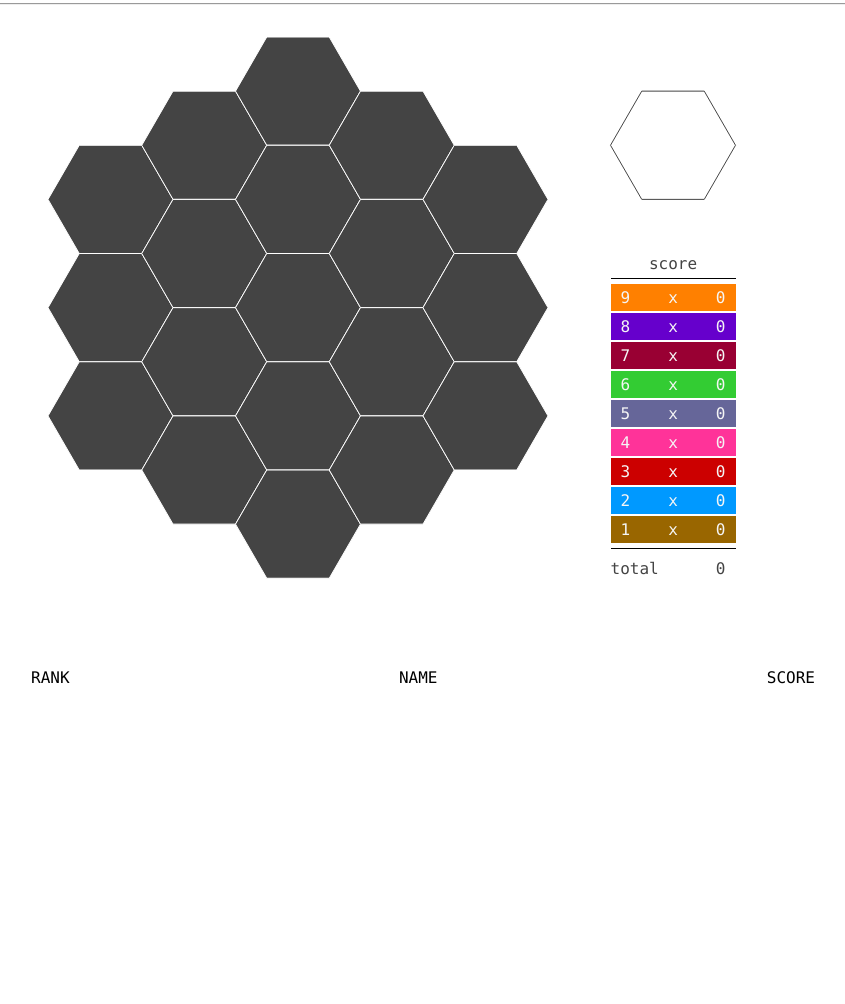
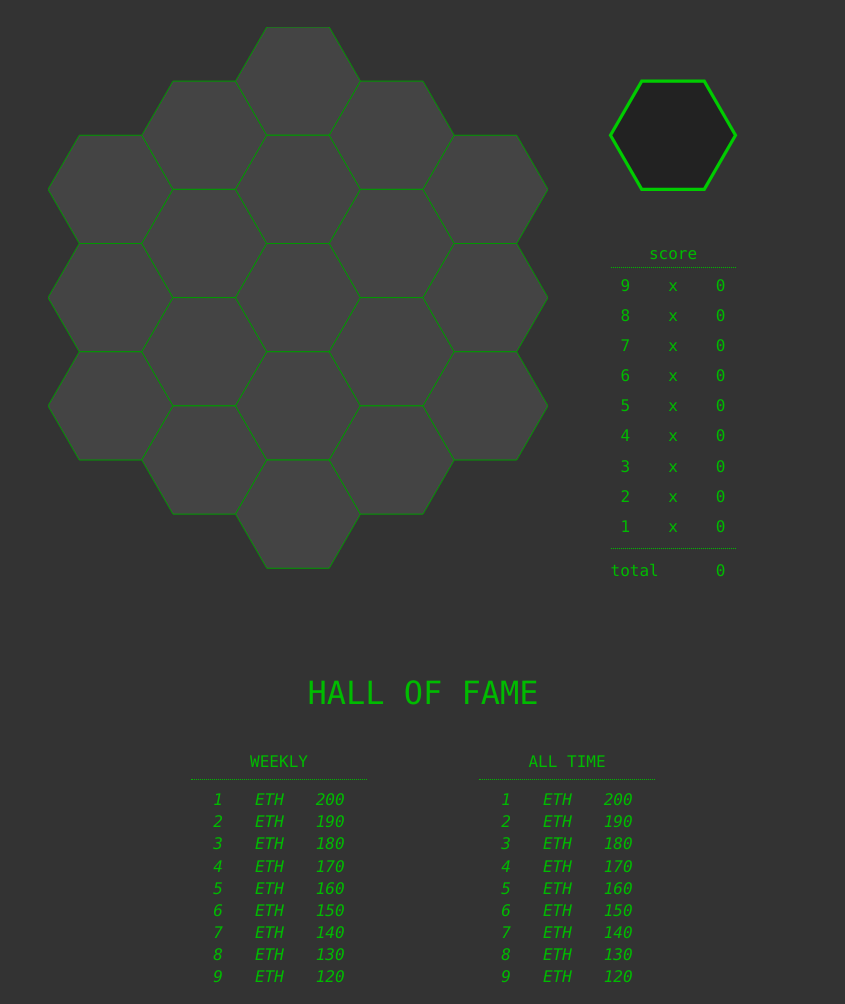
Before and after one commit to jamesWestbrook/eth-game, a website: page index.html in a window 1280 px wide. Shown: the part 101-1105 px from the top of the page, without its empty margins (217-1062 px from the left). Before the commit the page ends 800 px from the top, so only its background shows below. Drawn offline with nearby package versions, Linux system fonts and the light colour scheme.

Commit message:
dark-format

```diff
--- a/GreasyGame.js
+++ b/GreasyGame.js
@@ -348,7 +348,6 @@ class GreasyGame {
 
         this._setCorners(hex)
         this._setEdgeCenters(hex)
-        this.activeHex = hex
 
         //save ref to hud tile
         this.svg.st.hudtile = this.svg.st.append('path')
@@ -367,15 +366,19 @@ class GreasyGame {
 
             return path
         })
-        .style('fill', '#fff')
-        .attr('stroke', options.hexColor)
-        .attr('stroke-width', '1px')
+        .style('fill', '#222')
+        .attr('stroke', '#0c0')
+        .attr('stroke-width', '0.2rem')
         .on('click', () => {
 
             if(this.activeTile === undefined) {
                 this._chooseRandomTile()
                 this._drawLines(hex)
             }
+
+            this.svg.st.hudtile.transition()
+                .duration(2000)
+                .ease("linear")
 
         })
 
--- a/index.html
+++ b/index.html
@@ -8,10 +8,18 @@
         <script type="text/javascript" src="GreasyGame.js"></script>
 
         <style type="text/css">
+            :root {
+                --main-font: #0b0
+            }
 
             html {
                 font-family: Menlo, Monaco, Consolas, "Lucida Console", monospace;
+                background-color: #333;
+                color: var(--main-font)
             }
+
+            /* the game board */
+            #board {}
 
             #header {
                 display: flex;
@@ -26,29 +34,22 @@
                 margin: 2rem 0;
             }
 
-            /* the game board */
-            #board {}
-
             #hud {
                 display:flex;
                 flex-flow: column;
             }
 
-            #scoreBoard {
-                color: #444;
-            }
-
             #scoreLabel {
-                margin-bottom: 5px;
-                padding-bottom: 5px;
-                border-bottom: 1px solid black;
+                margin-bottom: 0.25rem;
+                padding-bottom: 0.25rem;
+                border-bottom: 0.1rem dotted var(--main-font);
                 text-align: center;
             }
 
             #totalLabel {
-                margin-top: 5px;
-                padding-top: 10px;
-                border-top: 1px solid black;
+                margin-top: 0.5rem;
+                padding-top: 0.75rem;
+                border-top: 0.1rem dotted var(--main-font);
             }
 
             #totalLabel > div {
@@ -58,22 +59,51 @@
             }
 
             #points > div {
-                margin: 2px 0 2px 0;
+                margin: 0.2rem 0;
                 padding: 4px 10px 4px 10px;
                 display: flex;
                 justify-content: space-between;
-                color: whitesmoke;
             }
 
-            #leaderBoard {
-                display:flex;
-                padding: 0 15rem;
-                justify-content: space-between;
+            #hof-label {
+                display: flex;
+                justify-content: center;
+                font-size: 2rem;
+                padding: 1rem;
             }
 
-            #leaderBoard > .label {
+            #leader-board {
                 display: flex;
+                justify-content: center;
             }
+
+            #leader-board > div {
+                display: flex;
+                padding: 0.5rem 3rem;
+                flex-flow: column;
+                min-width: 12rem;
+            }
+
+            .greatest {
+                margin: 0.5rem;
+                padding: 0.5rem;
+                border-bottom: 0.1rem dotted var(--main-font);
+                display: flex;
+                justify-content: center;
+            }
+
+            .greatest-bucket {
+                display: flex;
+                justify-content: space-evenly;
+            }
+
+            .greatest-bucket > div > div {
+                padding: 0.1rem;
+                font-style: italic
+            }
+
+
+
 
 		</style>
 	</head>
@@ -81,8 +111,6 @@
         <div id="header">
             EAT THE HEX
         </div>
-
-        <hr/>
 
         <div id="game">
             <div id="board"></div>
@@ -108,33 +136,103 @@
             </div>
         </div>
 
-        <div id="leaderBoard">
+        <div id="hof-label">
+            HALL OF FAME
+        </div>
 
-            <div class="label" id="rank">RANK
-                <div id="r1"></div>
-                <div id="r2"></div>
-                <div id="r3"></div>
-                <div id="r4"></div>
-                <div id="r5"></div>
+        <div id="leader-board">
+
+            <div id="weekly">
+
+                <div class="greatest">WEEKLY</div>
+
+                <div class="greatest-bucket">
+
+                    <div id="ranks">
+                        <div class="r1">1</div>
+                        <div class="r2">2</div>
+                        <div class="r3">3</div>
+                        <div class="r4">4</div>
+                        <div class="r5">5</div>
+                        <div class="r6">6</div>
+                        <div class="r7">7</div>
+                        <div class="r8">8</div>
+                        <div class="r9">9</div>
+                    </div>
+
+                    <div class="names">
+                        <div class="n1">ETH</div>
+                        <div class="n2">ETH</div>
+                        <div class="n3">ETH</div>
+                        <div class="n4">ETH</div>
+                        <div class="n5">ETH</div>
+                        <div class="n6">ETH</div>
+                        <div class="n7">ETH</div>
+                        <div class="n8">ETH</div>
+                        <div class="n9">ETH</div>
+                    </div>
+
+                    <div class="scores">
+                        <div class="s1">200</div>
+                        <div class="s2">190</div>
+                        <div class="s3">180</div>
+                        <div class="s4">170</div>
+                        <div class="s5">160</div>
+                        <div class="s6">150</div>
+                        <div class="s7">140</div>
+                        <div class="s8">130</div>
+                        <div class="s9">120</div>
+                    </div>
+
+                </div>
+
             </div>
 
-            <div class="label">NAME
-                <div id="n1"></div>
-                <div id="n2"></div>
-                <div id="n3"></div>
-                <div id="n4"></div>
-                <div id="n5"></div>
+            <div id="all-time">
+
+                <div class="greatest">ALL TIME</div>
+
+                <div class="greatest-bucket">
+
+                    <div class="ranks">
+                        <div class="r1">1</div>
+                        <div class="r2">2</div>
+                        <div class="r3">3</div>
+                        <div class="r4">4</div>
+                        <div class="r5">5</div>
+                        <div class="r6">6</div>
+                        <div class="r7">7</div>
+                        <div class="r8">8</div>
+                        <div class="r9">9</div>
+                    </div>
+
+                    <div class="names">
+                        <div class="n1">ETH</div>
+                        <div class="n2">ETH</div>
+                        <div class="n3">ETH</div>
+                        <div class="n4">ETH</div>
+                        <div class="n5">ETH</div>
+                        <div class="n6">ETH</div>
+                        <div class="n7">ETH</div>
+                        <div class="n8">ETH</div>
+                        <div class="n9">ETH</div>
+                    </div>
+
+                    <div class="scores">
+                        <div class="s1">200</div>
+                        <div class="s2">190</div>
+                        <div class="s3">180</div>
+                        <div class="s4">170</div>
+                        <div class="s5">160</div>
+                        <div class="s6">150</div>
+                        <div class="s7">140</div>
+                        <div class="s8">130</div>
+                        <div class="s9">120</div>
+                    </div>
+
+                </div>
+
             </div>
-
-            <div class="label">SCORE
-                <div id="s1"></div>
-                <div id="s2"></div>
-                <div id="s3"></div>
-                <div id="s4"></div>
-                <div id="s5"></div>
-            </div>
-
-        </div>
 
         </div>
 
--- a/main.js
+++ b/main.js
@@ -1,11 +1,11 @@
 'use strict';
 
-var width = Math.min(500, $(window).width() - $(window).width()*0.05);
-var height = Math.min(500, $(window).height() - $(window).height()*0.05);
+let width = Math.min(500, $(window).width() - $(window).width()*0.05);
+let height = Math.min(500, $(window).height() - $(window).height()*0.05);
 
-var options = {
+let options = {
     hexColor        : '#444',
-    outlineColor    : '#fff',
+    outlineColor    : '#090',
     outlineWeight   : '1px',
     width           : width,
     height          : height,
@@ -14,21 +14,11 @@ var options = {
     rows            : 5
 };
 
+let game = new GreasyGame(options);
 
-var game = new GreasyGame(options);
 $('#selectionTile').height(game.hexHeight*4);
 $('#selectionTile').width(game.hexRadius*4);
 $('#scoreBoard').width(game.hexRadius*2);
 $('#scoreBoard').css('margin-left', game.hexRadius);
 
-//TODO set in css
-$('#label9').css('background-color', game.color9);
-$('#label8').css('background-color', game.color8);
-$('#label7').css('background-color', game.color7);
-$('#label6').css('background-color', game.color6);
-$('#label5').css('background-color', game.color5);
-$('#label4').css('background-color', game.color4);
-$('#label3').css('background-color', game.color3);
-$('#label2').css('background-color', game.color2);
-$('#label1').css('background-color', game.color1);
 game.play();
```
Also changed, not shown: 1 other file.
